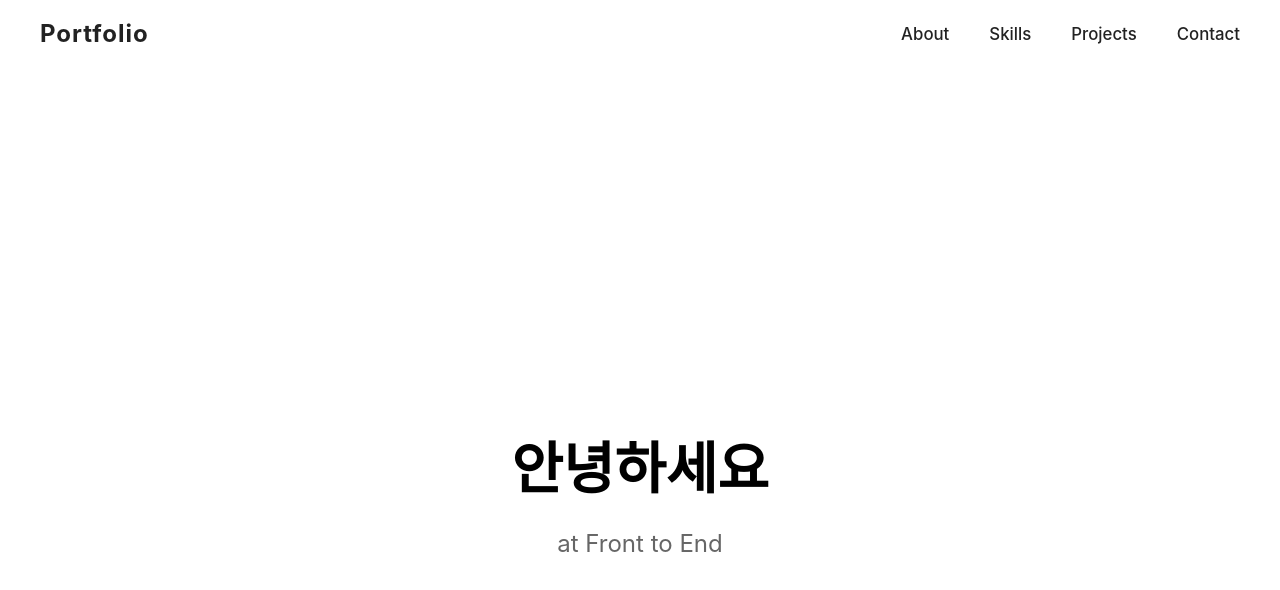
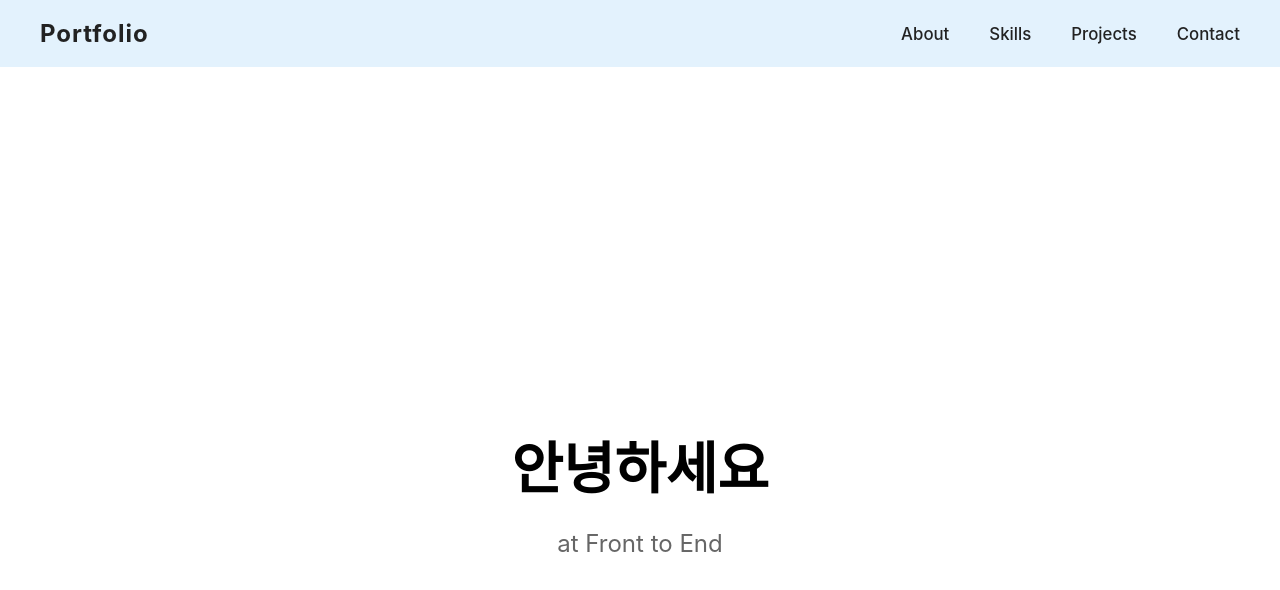
Before and after one commit to Mi-Gumi/portfolio, a React (Create React App) app: page / in a window 1280 px wide. Shown: the top 590 px of the page. Built offline with nearby package versions, Linux system fonts and the light colour scheme.

Commit message:
header blue

```diff
--- a/src/components/Header.js
+++ b/src/components/Header.js
@@ -8,7 +8,7 @@ const HeaderContainer = styled.header`
   right: 0;
   width: 100%;
   background: ${({ isScrolled }) =>
-    isScrolled ? 'rgba(255,255,255,0.97)' : 'transparent'};
+    isScrolled ? '#bbdefb' : '#e3f2fd'};
   box-shadow: ${({ isScrolled }) =>
     isScrolled ? '0 2px 10px rgba(0,0,0,0.08)' : 'none'};
   transition: background 0.3s, box-shadow 0.3s;
```
